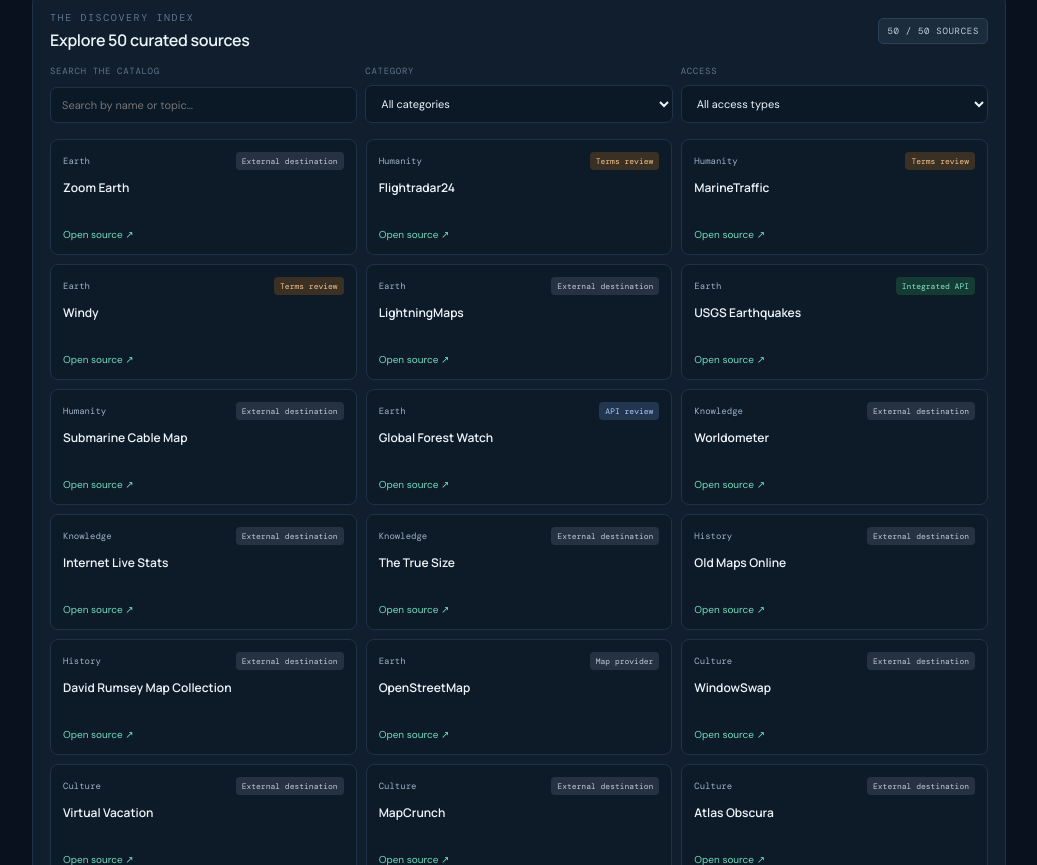
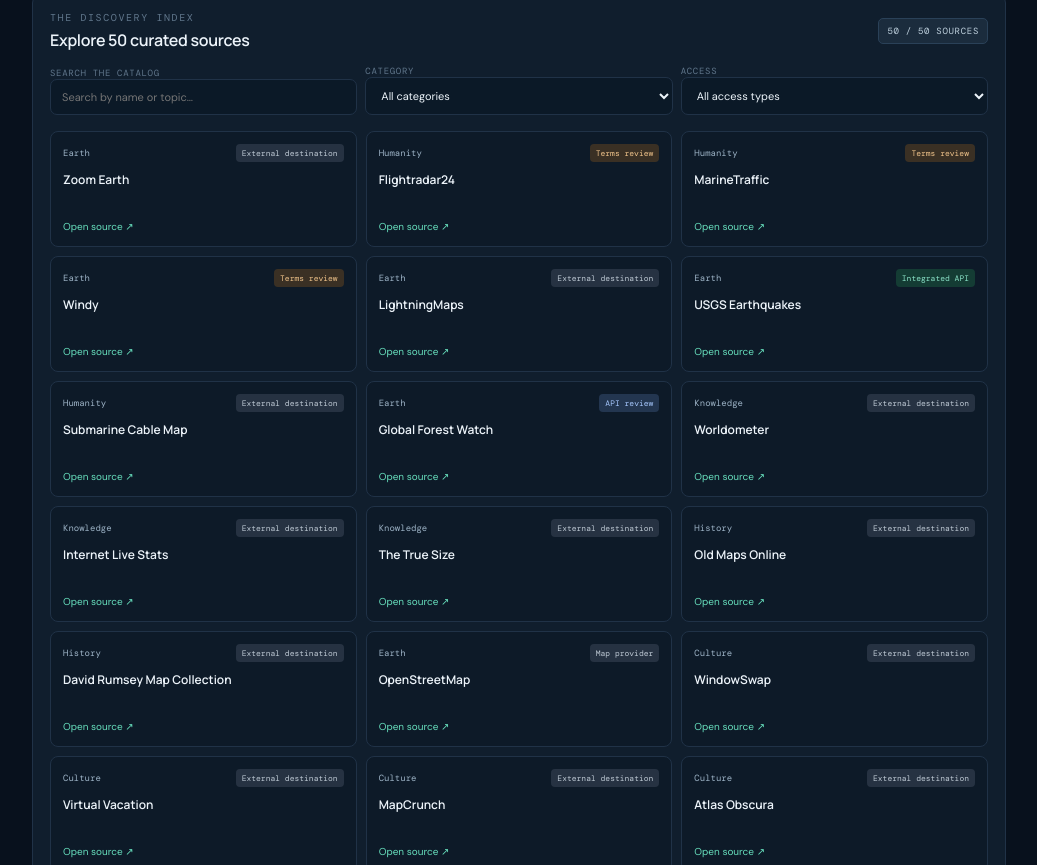
Before and after one commit to ysamgh/live-dash, a plain HTML site: page index.html in a window 1280 px wide. Shown: the part 1154-2019 px from the top of the page, without its empty margins (236-1273 px from the left). Drawn offline with nearby package versions, Linux system fonts and the light colour scheme; no server answers.

Commit message:
Refine source catalog control layout

```diff
--- a/index.html
+++ b/index.html
@@ -96,19 +96,11 @@
           <span class="count-pill" id="source-count">50 SOURCES</span>
         </div>
         <div class="source-controls">
-          <label class="source-search-label" for="source-search">Search the catalog</label>
-          <input id="source-search" type="search" placeholder="Search by name or topic…" autocomplete="off">
-          <label class="source-search-label" for="source-category">Category</label>
-          <select id="source-category"><option value="all">All categories</option></select>
-          <label class="source-search-label" for="source-access">Access</label>
-          <select id="source-access">
-            <option value="all">All access types</option>
-            <option value="api-integrated">Integrated API</option>
-            <option value="api-review">API review</option>
-            <option value="terms-review">Terms review</option>
-            <option value="outbound">External destination</option>
-            <option value="map-provider">Map provider</option>
-          </select>
+          <div class="source-control"><label class="source-search-label" for="source-search">Search the catalog</label><input id="source-search" type="search" placeholder="Search by name or topic…" autocomplete="off"></div>
+          <div class="source-control"><label class="source-search-label" for="source-category">Category</label><select id="source-category"><option value="all">All categories</option></select></div>
+          <div class="source-control"><label class="source-search-label" for="source-access">Access</label><select id="source-access">
+            <option value="all">All access types</option><option value="api-integrated">Integrated API</option><option value="api-review">API review</option><option value="terms-review">Terms review</option><option value="outbound">External destination</option><option value="map-provider">Map provider</option>
+          </select></div>
         </div>
         <div class="source-grid" id="source-grid" aria-live="polite">
           <div class="loading-state">Loading the source catalog…</div>
```
